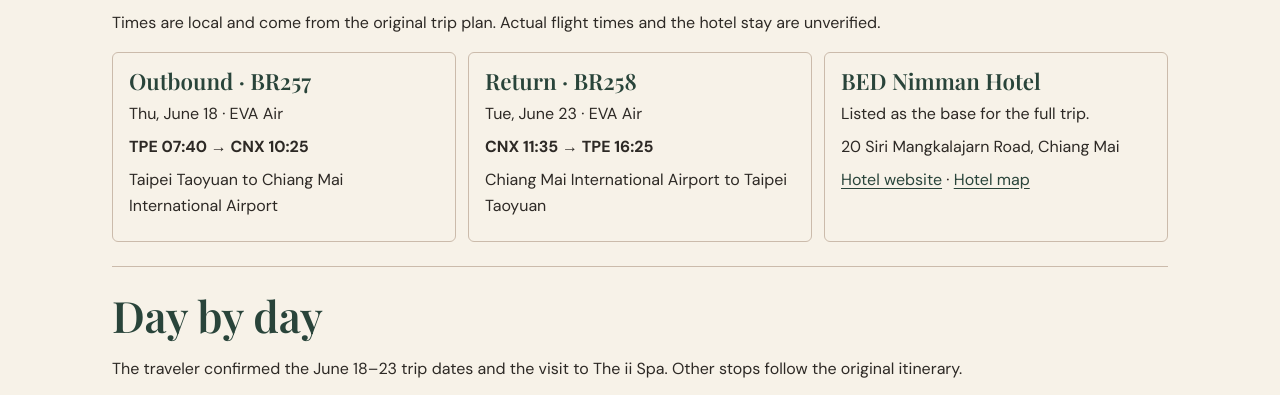
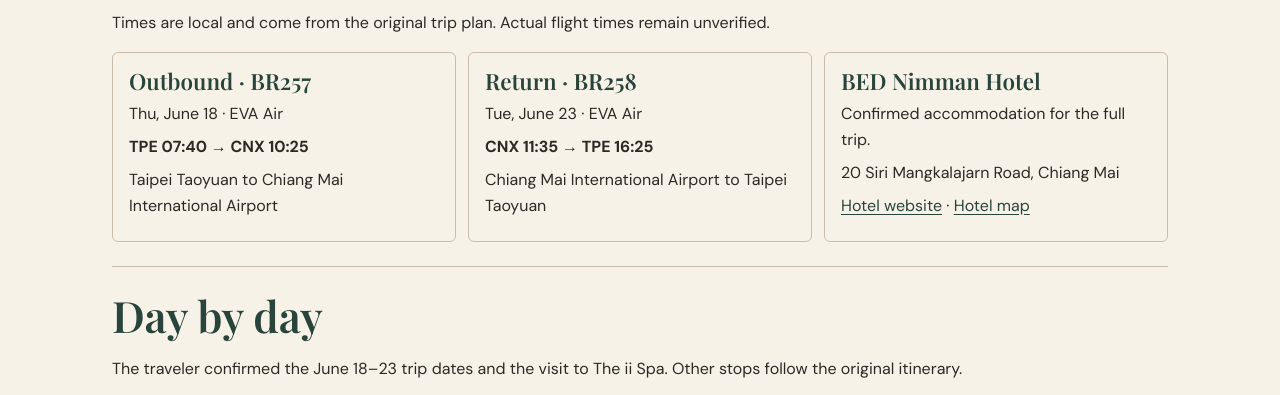
Before and after one commit to cat8me/cat8me.github.io, a plain HTML site: page trips/003-2026-06-chiang-mai/index.html in a window 1280 px wide. Shown: the part 680-1075 px from the top of the page. Drawn offline with nearby package versions, Linux system fonts and the light colour scheme.

Commit message:
Confirm BED Nimman as the Chiang Mai accommodation

```diff
--- a/trips/003-2026-06-chiang-mai/index.html
+++ b/trips/003-2026-06-chiang-mai/index.html
@@ -56,11 +56,11 @@ footer { border-top: 1px solid var(--line); padding-block: 1rem 2rem; }
   </section>
   <section class="quick" id="quick-reference" aria-labelledby="quick-title">
     <h2 id="quick-title">Flights &amp; stay</h2>
-    <p>Times are local and come from the original trip plan. Actual flight times and the hotel stay are unverified.</p>
+    <p>Times are local and come from the original trip plan. Actual flight times remain unverified.</p>
     <div class="quick-grid">
       <article class="quick-card"><h3>Outbound · BR257</h3><p>Thu, June 18 · EVA Air</p><p><strong>TPE 07:40 → CNX 10:25</strong></p><p>Taipei Taoyuan to Chiang Mai International Airport</p></article>
       <article class="quick-card"><h3>Return · BR258</h3><p>Tue, June 23 · EVA Air</p><p><strong>CNX 11:35 → TPE 16:25</strong></p><p>Chiang Mai International Airport to Taipei Taoyuan</p></article>
-      <article class="quick-card"><h3>BED Nimman Hotel</h3><p>Listed as the base for the full trip.</p><p>20 Siri Mangkalajarn Road, Chiang Mai</p><p><a href="https://bed.co.th/bed-nimman-hotel/">Hotel website</a> · <a href="https://www.google.com/maps/search/?api=1&amp;query=BED%20Nimman%20Hotel%2C%2020%20Siri%20Mangkalajarn%20Road%2C%20Chiang%20Mai">Hotel map</a></p></article>
+      <article class="quick-card"><h3>BED Nimman Hotel</h3><p>Confirmed accommodation for the full trip.</p><p>20 Siri Mangkalajarn Road, Chiang Mai</p><p><a href="https://bed.co.th/bed-nimman-hotel/">Hotel website</a> · <a href="https://www.google.com/maps/search/?api=1&amp;query=BED%20Nimman%20Hotel%2C%2020%20Siri%20Mangkalajarn%20Road%2C%20Chiang%20Mai">Hotel map</a></p></article>
     </div>
   </section>
   <section class="daily" id="days" aria-labelledby="day-title">
```
